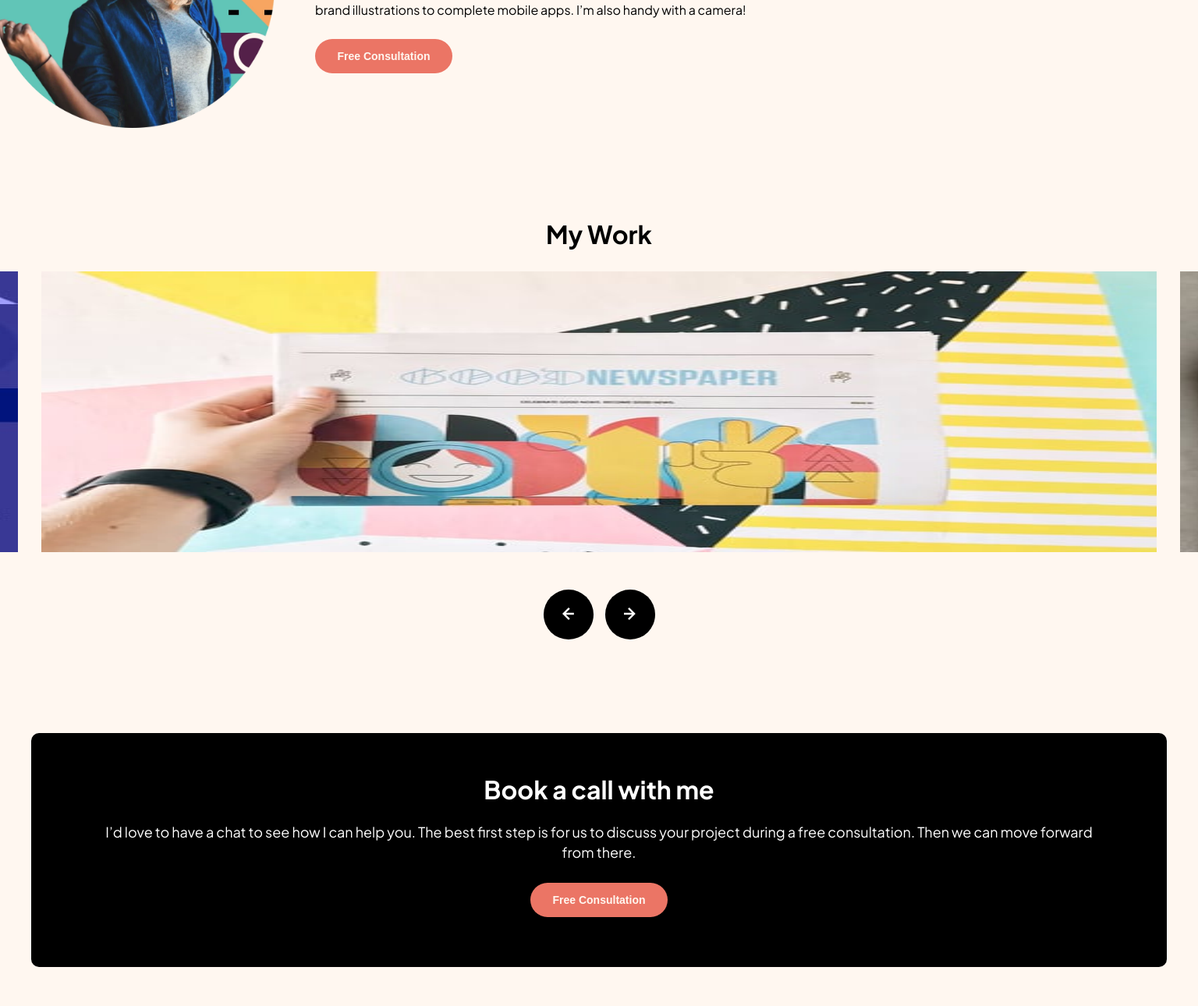
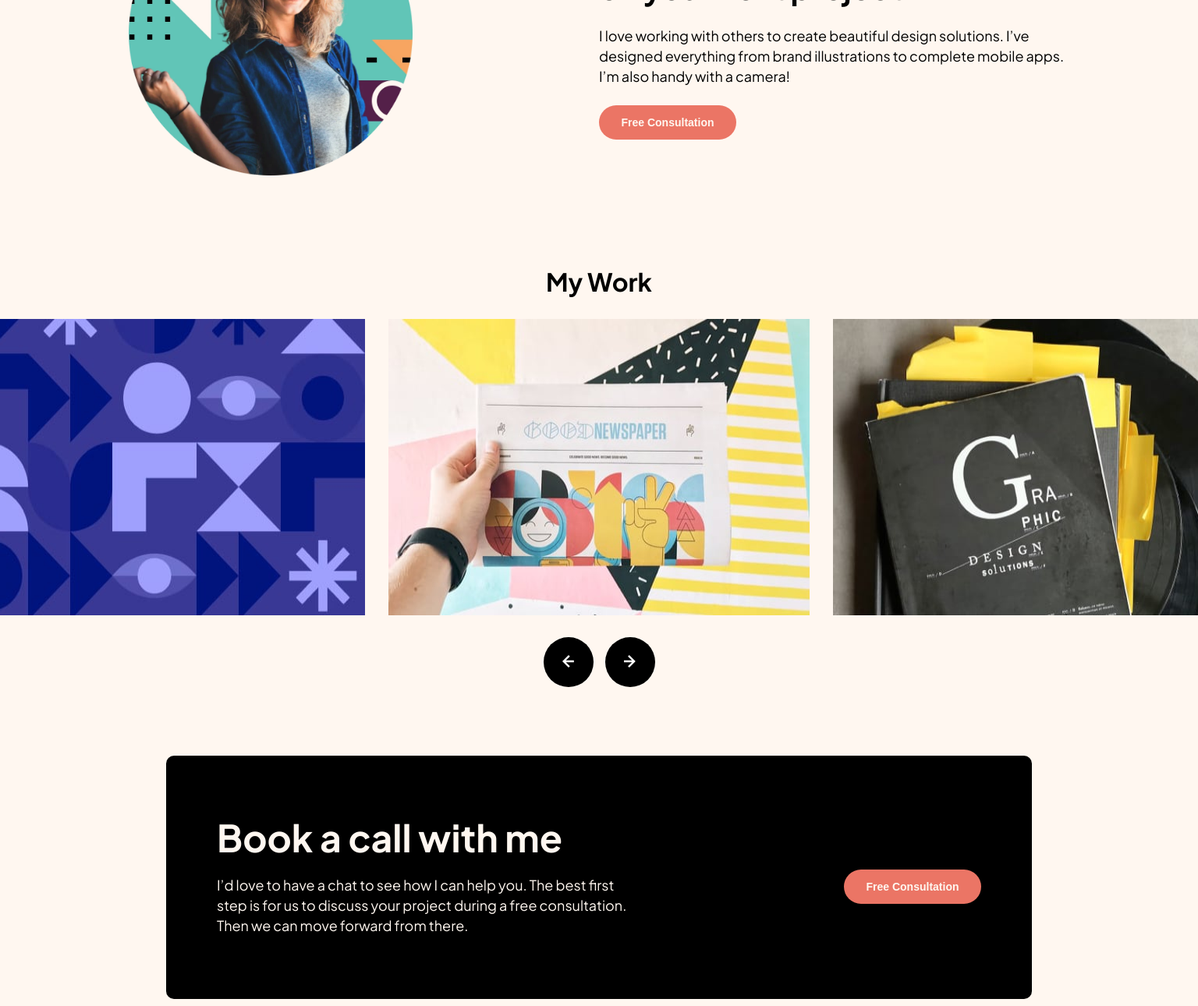
Before and after one commit to lasha-abuladze/single-page-design-portfolio, a website: page index.html in a window 1536 px wide. Shown: the part 1238-2528 px from the top of the page at 78% size. Drawn offline with Linux system fonts and the light colour scheme.

Commit message:
single page design portfolio

```diff
--- a/index.html
+++ b/index.html
@@ -137,11 +137,11 @@
                 project during a free consultation. Then we
                 can move forward from there.
             </p>
+        </article>
 
-            <button>
-                Free Consultation
-            </button>
-        </article>
+        <button>
+            Free Consultation
+        </button>
 
     </section>
 
--- a/main.scss
+++ b/main.scss
@@ -27,6 +27,7 @@ $mainFont: "Plus Jakarta Sans", sans-serif;
     font-weight: 700;
     color: #FFF7F0;
     cursor: pointer;
+    transition: all 0.2s;
 }
 
 p {
@@ -56,6 +57,10 @@ body {
         button {
             @include button-gen();
             background-color: Black;
+
+            &:hover {
+                background-color: #755CDE;
+            }
         }
 
 
@@ -172,6 +177,10 @@ body {
         background-color: #EB7565;
         margin-top: 24px;
         color: #FFF7F0;
+
+        &:hover {
+            background-color: #F6A560;
+        }
     }
 }
 
@@ -195,7 +204,7 @@ body {
         position: absolute;
         width: calc(100% - 106px);
         height: 180px;
-        left: 53px;
+        left: calc((100% - (100% - 106px)) / 2);
         transition: all 0.5s;
     }
 
@@ -212,29 +221,29 @@ body {
             background: black;
             border: none;
             cursor: pointer;
+            transition: all 0.2s;
+
+            &:hover {
+                background-color: #755CDE;
+            }
         }
     }
 
 
 }
 
-
 .section--4 {
-    margin-top: 100px;
-    padding: 49px 24px;
+    width: calc(100% - 32px);
+    background-color: black;
+    margin: auto;
+    border-radius: 10px;
+    color: #FFF7F0;
+    padding: 49px 24px 48px 24px;
     box-sizing: border-box;
-    background-color: black;
-    border-radius: 10px;
-    color: #fff;
     text-align: center;
 
     h3 {
         font-size: 26px;
-        font-weight: 700;
-        margin-bottom: 24px;
-    }
-
-    p {
         margin-bottom: 24px;
     }
 
@@ -242,9 +251,13 @@ body {
         @include button-gen();
         background-color: #EB7565;
         margin-top: 24px;
-        color: #FFF7F0;
+
+        &:hover {
+            background-color: #F6A560;
+        }
     }
 }
+
 
 footer {
     margin-top: 40px;
@@ -261,6 +274,10 @@ footer {
     button {
         @include button-gen();
         background-color: Black;
+
+        &:hover {
+            background-color: #755CDE;
+        }
     }
 
 }
@@ -274,13 +291,10 @@ footer {
 
         .logo-freeConsultation {
             margin-bottom: 64px;
-
             button {
                 @include button-gen();
                 background-color: Black;
             }
-
-
         }
 
         h1 {
@@ -388,35 +402,7 @@ footer {
 
     .section--4 {
         margin-top: 120px;
-        padding: 0px 40px;
-        background: none;
-        box-sizing: border-box;
-        border-radius: 10px;
-        color: #fff;
-        text-align: center;
-
-        article {
-            padding: 56px 75px 64px 75px;
-            width: 100%;
-            border-radius: 10px;
-            background-color: black;
-            box-sizing: border-box;
-        }
-
-        h3 {
-            font-size: 32px;
-            font-weight: 700;
-            margin-bottom: 26px;
-        }
-
-        p {
-            font-size: 18px;
-            margin-bottom: 26px;
-        }
-
-        button {
-            margin: 0;
-        }
+        padding: 56px 75px 64px 75px;
     }
 
     footer {
@@ -432,3 +418,98 @@ footer {
 
 
 }
+
+
+@media only screen and (min-width: 1024px) {
+
+    .section--3 {
+        .slide {
+            position: absolute;
+            width: 540px;
+            height: 380px;
+            left: calc((100% - 540px) / 2);
+            transition: all 0.5s;
+        }
+
+    }
+
+
+
+}
+
+@media only screen and (min-width: 1440px) {
+
+    p {
+        font-size: 18px;
+    }
+
+    .header {
+        text-align: center;
+        padding: 38px 165px 0px 165px;
+        box-sizing: border-box;
+
+        .logo-freeConsultation {
+            margin-bottom: 66px;
+        }
+
+        h1 {
+            font-size: 56px;
+            margin-bottom: 23px;
+            padding:0px;
+        }
+
+        p {
+            padding: 0px 33px;
+            max-width: 730px;
+        }
+
+
+    }
+
+    .section--1 {
+        margin-top: 80px;
+        padding: 0px 165px;
+    }
+
+    .section--2 {
+        padding: 0px 165px;
+        margin-top: 136px;
+        justify-content: space-between;
+
+        img {
+            left: 0px;
+        }
+
+        h3 {
+            font-size: 40px;
+            margin-top: 0px;
+        }
+    }
+
+    .section--4 {
+        max-width: 1110px;
+        margin-top: 88px;
+        padding: 81px 65px;
+        @include flex-row();
+        text-align: left;
+        justify-content: space-between;
+
+        h3 {
+            font-size: 48px;
+            font-weight: 700;
+        }
+
+        article {
+            max-width: 540px;
+
+        }
+    }
+
+    footer {
+        padding: 0px 165px;
+        margin-top: 56px;
+        margin-bottom: 64px;
+    }
+
+
+}
```
Also changed, not shown: style.css.
